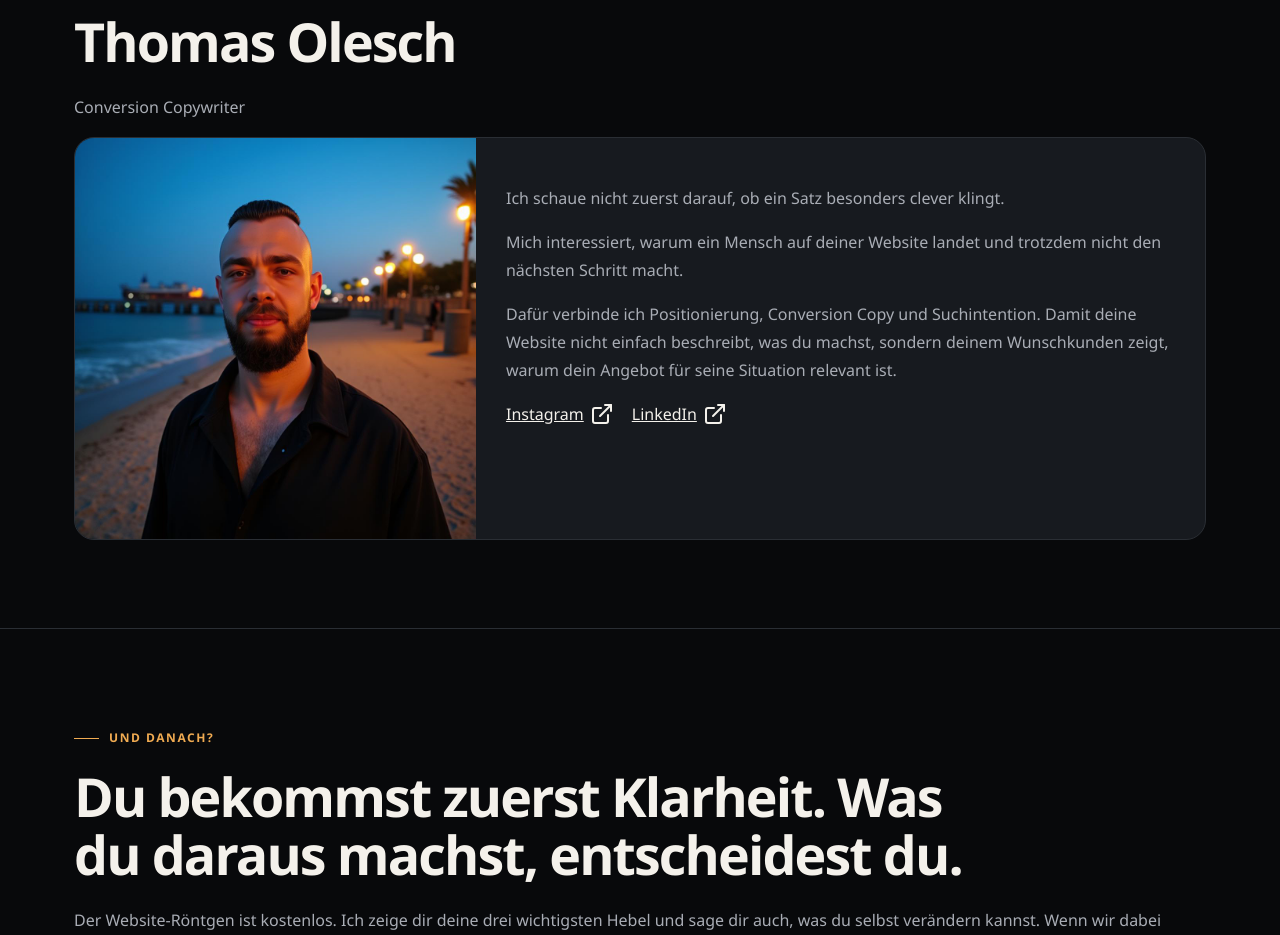
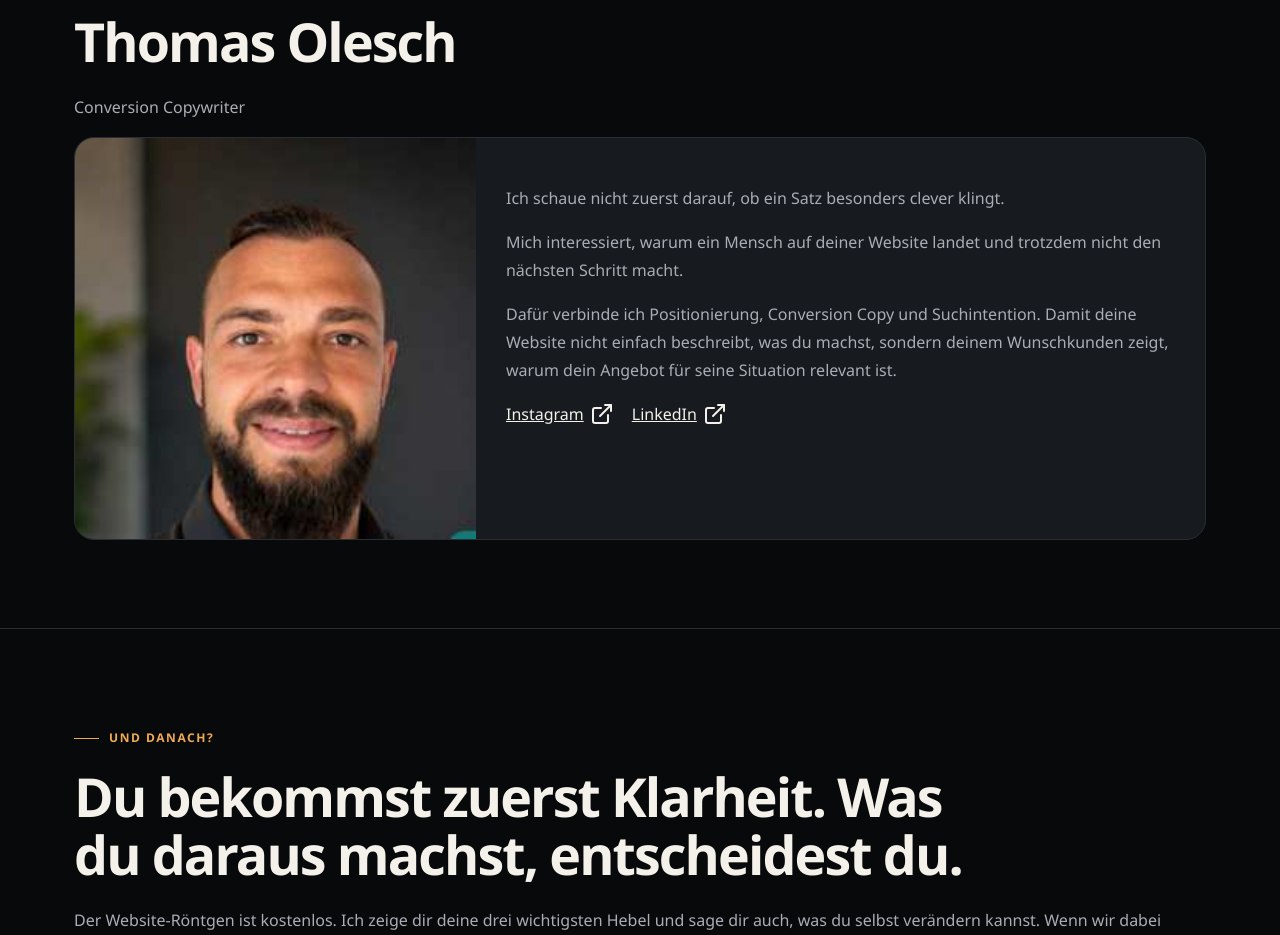
Before and after one commit to thomasech7-dot/webseite-roentgen, a React (Vite) app: page / in a window 1280 px wide. Shown: the part 4960-5895 px from the top of the page. Built offline with nearby package versions, Linux system fonts and the light colour scheme.

Commit message:
Use Freesistant profile photo in trust section

```diff
--- a/src/main.tsx
+++ b/src/main.tsx
@@ -3,6 +3,7 @@ import { createRoot } from 'react-dom/client';
 import { ArrowDown, ArrowRight, Check, ExternalLink, ScanLine } from 'lucide-react';
 import './style.css';
 import thomasPhoto from './assets/thomas-beach.jpg';
+import thomasProfile from './assets/thomas-freesistant-profile.jpg';
 import lukasPhoto from './assets/lukas-kazimierski.webp';
 
 const EMAIL = 'ThomasOlesch.Copywriting@web.de';
@@ -159,7 +160,7 @@ function Home() {
         </Section>
 
         <Section eye="Wer deine Website röntgt" title="Thomas Olesch" intro="Conversion Copywriter">
-          <div className="profileCard"><img src={thomasPhoto} alt="Thomas Olesch" className="profileImg" /><div className="profileBody"><p>Ich schaue nicht zuerst darauf, ob ein Satz besonders clever klingt.</p><p>Mich interessiert, warum ein Mensch auf deiner Website landet und trotzdem nicht den nächsten Schritt macht.</p><p>Dafür verbinde ich Positionierung, Conversion Copy und Suchintention. Damit deine Website nicht einfach beschreibt, was du machst, sondern deinem Wunschkunden zeigt, warum dein Angebot für seine Situation relevant ist.</p><div className="socialRow"><a href={INSTAGRAM} target="_blank" rel="noreferrer">Instagram <ExternalLink /></a><a href={LINKEDIN} target="_blank" rel="noreferrer">LinkedIn <ExternalLink /></a></div></div></div>
+          <div className="profileCard"><img src={thomasProfile} alt="Thomas Olesch" className="profileImg" /><div className="profileBody"><p>Ich schaue nicht zuerst darauf, ob ein Satz besonders clever klingt.</p><p>Mich interessiert, warum ein Mensch auf deiner Website landet und trotzdem nicht den nächsten Schritt macht.</p><p>Dafür verbinde ich Positionierung, Conversion Copy und Suchintention. Damit deine Website nicht einfach beschreibt, was du machst, sondern deinem Wunschkunden zeigt, warum dein Angebot für seine Situation relevant ist.</p><div className="socialRow"><a href={INSTAGRAM} target="_blank" rel="noreferrer">Instagram <ExternalLink /></a><a href={LINKEDIN} target="_blank" rel="noreferrer">LinkedIn <ExternalLink /></a></div></div></div>
         </Section>
 
         <section><div className="wrap"><p className="eye">Und danach?</p><h2>Du bekommst zuerst Klarheit. Was du daraus machst, entscheidest du.</h2><p className="intro">Der Website-Röntgen ist kostenlos. Ich zeige dir deine drei wichtigsten Hebel und sage dir auch, was du selbst verändern kannst. Wenn wir dabei feststellen, dass du Unterstützung brauchst, können wir danach gemeinsam an der Umsetzung arbeiten – zum Beispiel an deiner Positionierung, deinen Website- oder Landingpage-Texten, SEO, E-Mail-Marketing oder der gesamten Conversion-Strecke. Erst kommt der Befund. Dann entscheiden wir, was überhaupt sinnvoll ist.</p></div></section>
```
